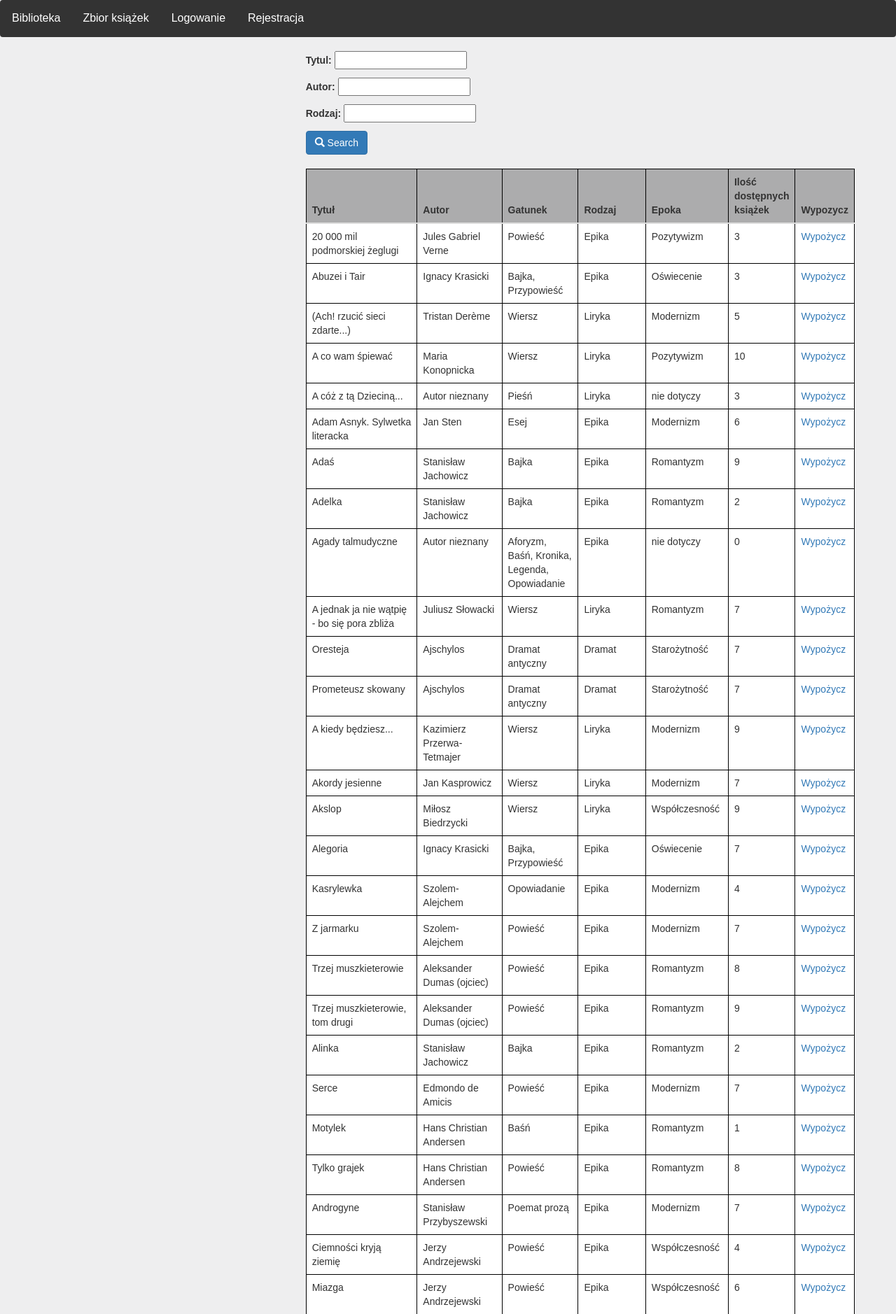
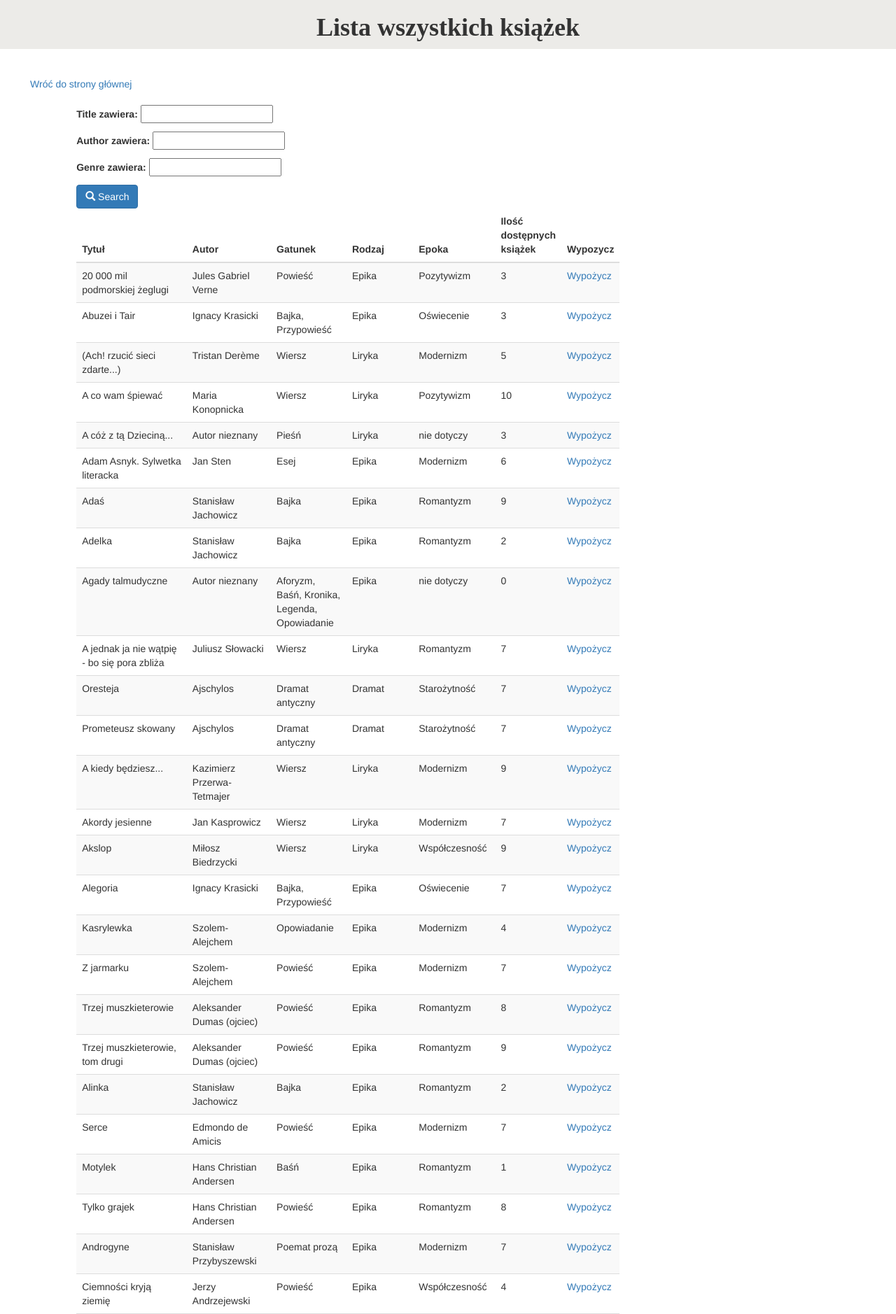
Before and after one commit to moriar2k/Library, a Django app: page /index/ in a window 1280 px wide. Shown: the top 1878 px of the page at 70% size. Run offline with Django 3.2, Linux system fonts and the light colour scheme; data comes from the database, SQL or seed files in the repository; both versions use the stored data as it was after the commit; some libraries are stand-ins or nearby versions.

Commit message:
Revert "dodaje stylowke"
This reverts commit d4ca6dc28560846c6ba1570116d53e4a2c8ac875.

```diff
--- a/main_library/filters.py
+++ b/main_library/filters.py
@@ -7,9 +7,9 @@ from django import forms
 
 class UserFilter(django_filters.FilterSet):
 
-    title = django_filters.CharFilter(lookup_expr='icontains', label="Tytul")
-    author = django_filters.CharFilter(lookup_expr='icontains', label="Autor")
-    genre = django_filters.CharFilter(lookup_expr = 'icontains', label="Rodzaj")
+    title = django_filters.CharFilter(lookup_expr='icontains')
+    author = django_filters.CharFilter(lookup_expr='icontains')
+    genre = django_filters.CharFilter(lookup_expr = 'icontains')
     # genre = django_filters.ModelMultipleChoiceFilter(queryset=Bookshelf.objects.value('genre'),
     #                                                  widget=forms.CheckboxSelectMultiple)
 
--- a/main_library/templates/main_library/base.html
+++ b/main_library/templates/main_library/base.html
@@ -7,82 +7,7 @@
 </head>
 <body>
 
-<meta name="viewport" content="width=device-width, initial-scale=1">
-<link rel="stylesheet" href="https://cdnjs.cloudflare.com/ajax/libs/font-awesome/4.7.0/css/font-awesome.min.css">
-
-<style>
-body {
-  font-family: Arial, Helvetica, sans-serif;
-  margin: 0;
-  background-color: #EEEEEF;
-}
-
-.navbar {
-  overflow: hidden;
-  background-color: #333;
-}
-
-.navbar a {
-  float: left;
-  font-size: 16px;
-  color: white;
-  text-align: center;
-  padding: 14px 16px;
-  text-decoration: none;
-}
-
-.subnav {
-  float: left;
-  overflow: hidden;
-}
-
-.subnav .subnavbtn {
-  font-size: 16px;
-  border: none;
-  outline: none;
-  color: white;
-  padding: 14px 16px;
-  background-color: inherit;
-  font-family: inherit;
-  margin: 0;
-}
-
-.navbar a:hover, .subnav:hover .subnavbtn {
-  background-color: #ACACAD;
-}
-
-.subnav-content {
-  display: none;
-  position: absolute;
-  left: 0;
-  background-color: red;
-  width: 100%;
-  z-index: 1;
-}
-
-.subnav-content a {
-  float: left;
-  color: white;
-  text-decoration: none;
-}
-
-.subnav-content a:hover {
-  background-color: #eee;
-  color: black;
-}
-
-.subnav:hover .subnav-content {
-  display: block;
-}
-</style>
-
-
-
 {% block content %}
-{% block base_style %}
-
-
-{% endblock %}
 {% endblock %}
 
 </body>
--- a/main_library/templates/main_library/index.html
+++ b/main_library/templates/main_library/index.html
@@ -1,63 +1,32 @@
 {% extends "main_library/base.html" %}
-
 {% block content %}
 
-<style>
+<div class="row" style="background-color: #ECEBE8; font-family:Vontana">
+    <div align="center">
+    <h1> <b> Lista wszystkich książek </b> </h1>
+    </div>
+</div>
 
-    table {
-  width: 100%;
-  border: 1px solid #000;
-  background-color: white;
-}
+<div class="row" style = "backgroundcolor: #F9F8F7">
+    <br><br>
+    <div class = "col-md-2" align="right">
+        <a href="/"> Wróć do strony głównej </a>
+    </div>
+    <br><br>
 
-td {
-  width: 25%;
-  text-align: left;
-  vertical-align: top;
-  border: 1px solid #000;
-  border-collapse: collapse;
-  padding: 0.3em;
-  caption-side: bottom;
-}
-
-caption {
-  padding: 0.3em;
-}
-th {
-background-color: #ACACAD;
-  width: 25%;
-  text-align: left;
-  vertical-align: center;
-  border: 1px solid #000;
-  border-collapse: collapse;
-  padding: 0.3em;
-  caption-side: bottom;
-
-}
-
-</style>
-
-
-
-<div class="navbar">
-  <a href="/#home">Biblioteka</a>
-  <a href="/index">Zbior książek</a>
-  <a href="/login"">Logowanie</a>
-  <a href="/register">Rejestracja</a>
 </div>
 
 
 <div class="row">
-    <div class="col-md-4"></div>
+    <div class="col-md-1"></div>
     <div class="col-md-5">
-        <form method="get" >
+        <form method="get">
              {{ table_filter.form.as_p }}
             <button type="submit" class="btn btn-primary">
                 <span class="glyphicon glyphicon-search"></span> Search
           </button>
-            <br><br>
         </form>
-        <table class="table" >
+        <table class="table table-dark table-striped" >
             <thead>
               <tr>
                   <th>Tytuł</th>
@@ -66,7 +35,7 @@ background-color: #ACACAD;
                   <th>Rodzaj</th>
                   <th>Epoka</th>
                   <th>Ilość dostępnych książek</th>
-                  <th>Wypozycz</th>
+                  <th> Wypozycz</th>
               </tr>
             </thead>
                 {% for n in table_filter.qs %}
--- a/main_library/urls.py
+++ b/main_library/urls.py
@@ -9,5 +9,5 @@ urlpatterns = [
     path("login/", views.login_request, name="login"),
     # path('<int:question_id>', views.detail, name='detail'),
     path('index/wypozycz/<int:id>', views.wypozycz, name = 'wypozycz'),
-    path("register/", views.register_request, name="register"),
+    path("register", views.register_request, name="register"),
     ]
--- a/requirements.txt
+++ b/requirements.txt
@@ -2,10 +2,10 @@ django==3.2.3
 django-filter
 ipython
 selenium
+unittest
+urlparse
 django-crispy-forms
 django-admin
 django[argon2]
 django[bcrypt]
 requests
-unittest
-urlparse
```
Also changed, not shown: main_library/templates/main_library/home_page.html (+69 -1 lines), main_library/templates/main_library/login.html (+3 -37 lines), main_library/templates/main_library/register.html (+1 -34 lines), db.sqlite3.
